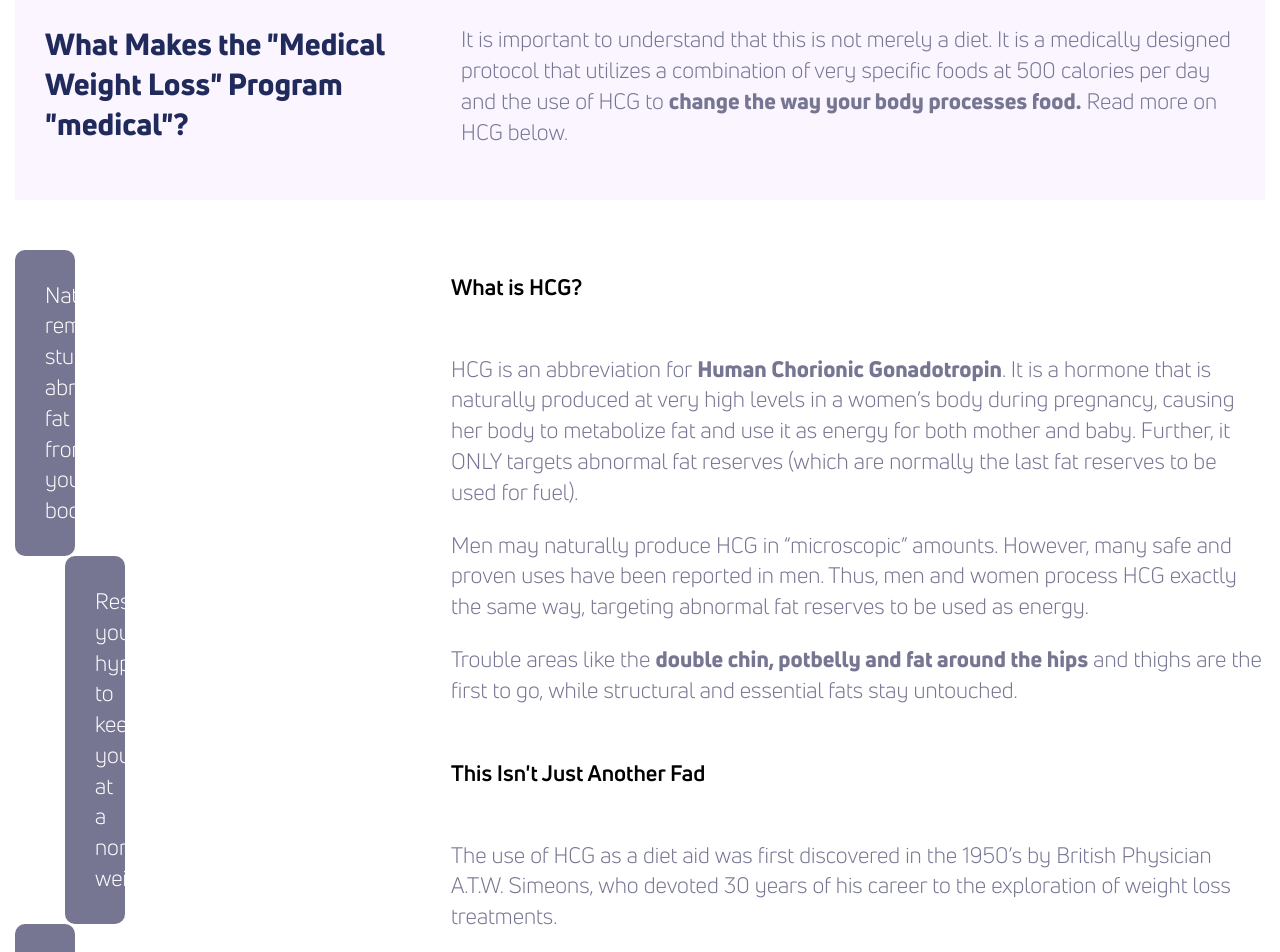
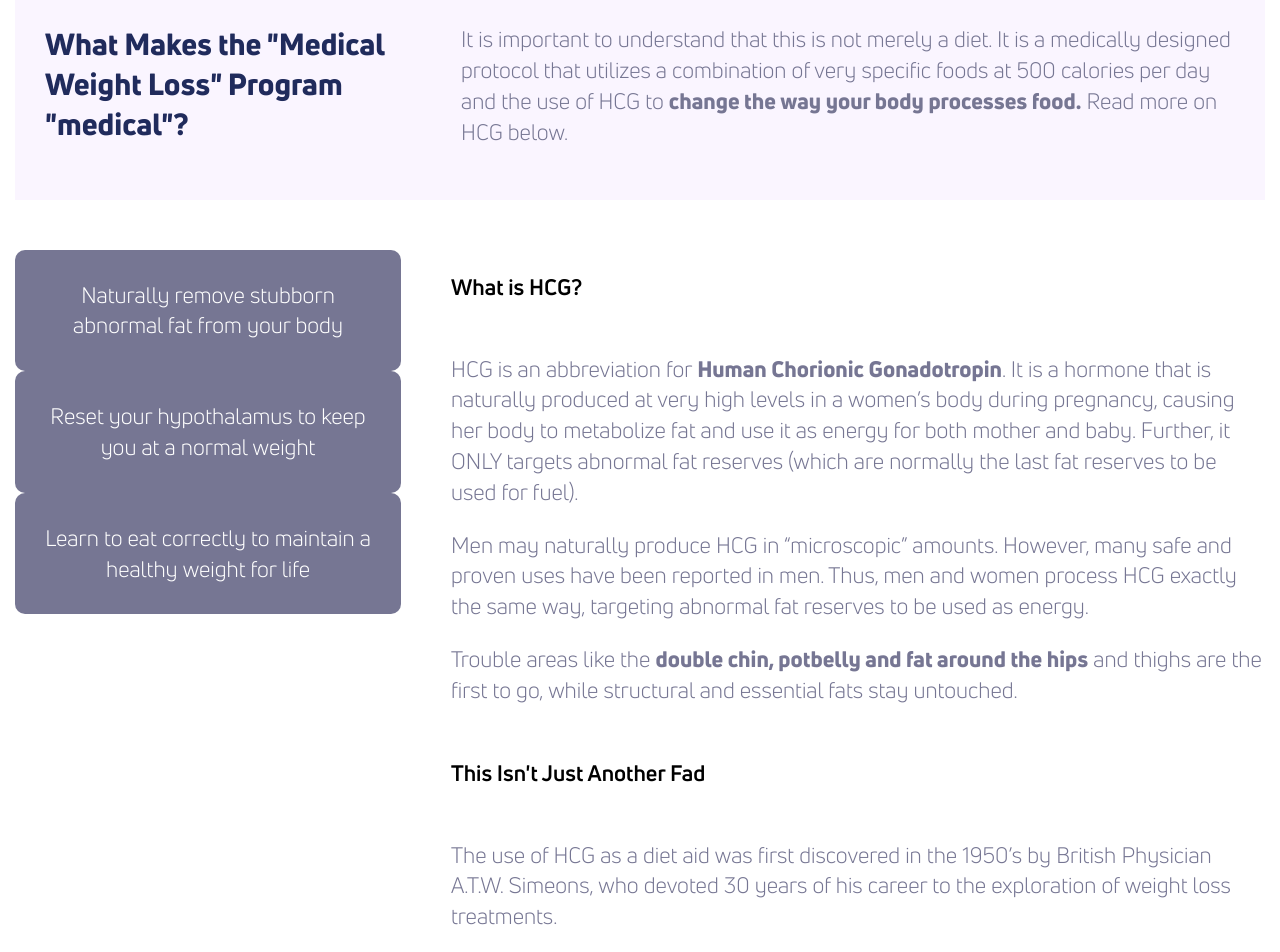
Before and after one commit to theneverwoods/gerstenberg.clinic, a Jekyll site: the page built from services/reflife.html, in a window 1280 px wide. Shown: the part 1314-2266 px from the top of the page. Built offline with Jekyll 4.4.1, drawn with Linux system fonts in a browser that asks for light colours.

Commit message:
Update reflife.html

```diff
--- a/services/reflife.html
+++ b/services/reflife.html
@@ -62,13 +62,13 @@ stylesheet: evox
 
 <div class="row">
 	<div class="third center">
-        <div class="third card dark">
+        <div class="card dark">
             <p>Naturally remove stubborn abnormal fat from your body</p>
         </div>
-        <div class="third card dark">
+        <div class="card dark">
 		<p>Reset your hypothalamus to keep you at a normal weight</p>
 	   </div>
-	   <div class="third card dark">
+	   <div class="card dark">
 		<p>Learn to eat correctly to maintain a healthy weight for life</p>
 	   </div>
 
```
